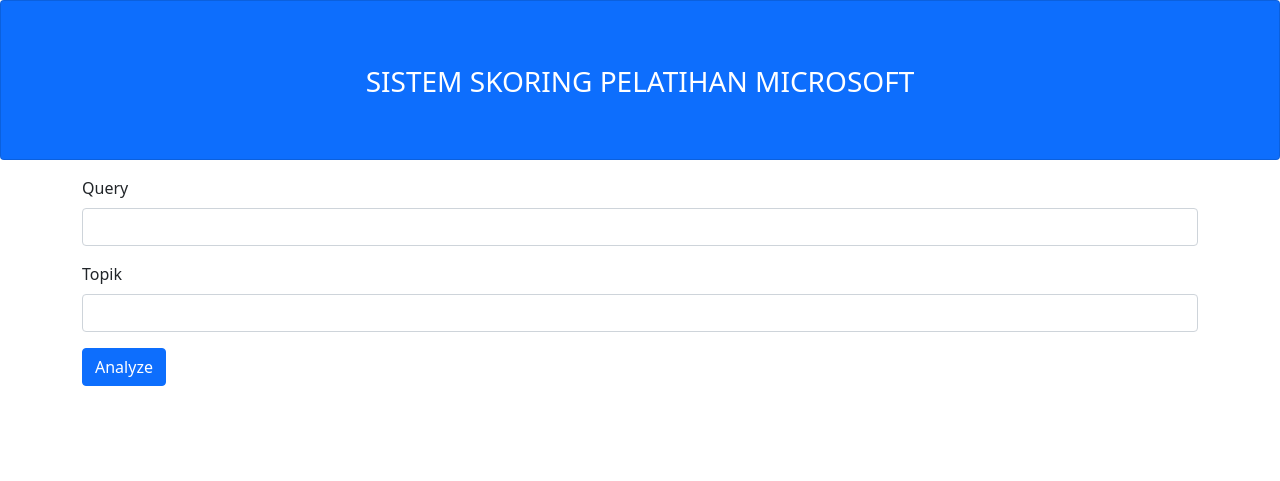
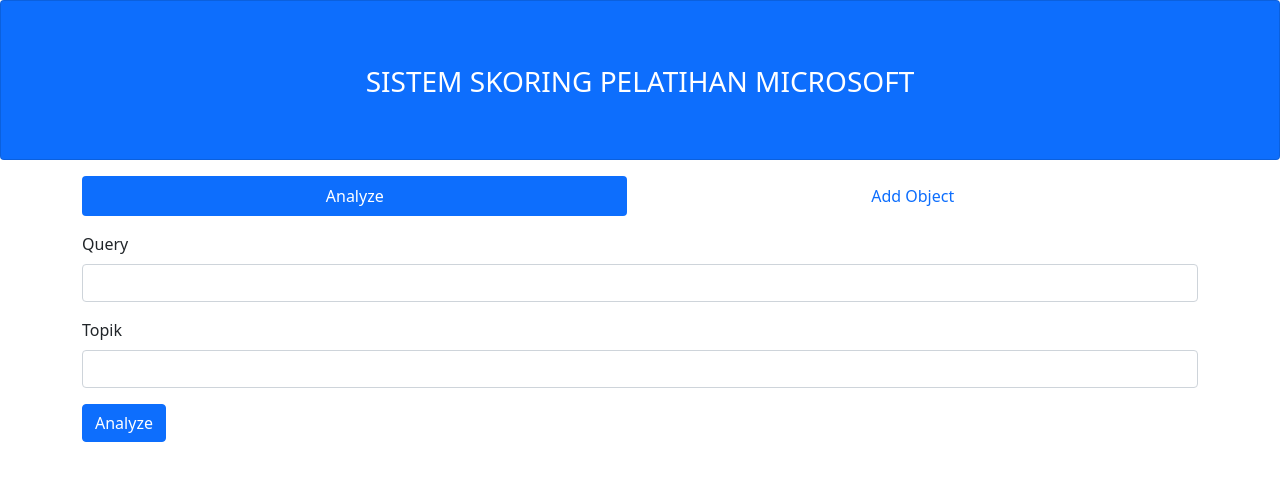
Before and after one commit to luthfidhani/sistem-skoring-pelatihan-microsoft, a Django app: page / in a window 1280 px wide. Shown: the top 481 px of the page. Run offline with Django 4.2, Linux system fonts and the light colour scheme; parts of the project's set-up code (start-up, migrations or seed data) failed here and were passed over.

Commit message:
add add_object views

```diff
--- a/skoring/templates/skoring/index.html
+++ b/skoring/templates/skoring/index.html
@@ -22,14 +22,36 @@
             </div>
         </div>
         <div class="container">
+            {% if data %}
+            <div class="alert alert-success alert-dismissible fade show" role="alert">
+                <strong>{{data}}</strong> has been added
+                <button type="button" class="btn-close" data-bs-dismiss="alert" aria-label="Close"></button>
+            </div>
+            {% endif %}
+
+            <ul class="nav nav-pills nav-fill mb-3" id="pills-tab" role="tablist">
+                <li class="nav-item" role="presentation">
+                    <button class="nav-link active" id="pills-analyze-tab" data-bs-toggle="pill"
+                        data-bs-target="#pills-analyze" type="button" role="tab" aria-controls="pills-analyze"
+                        aria-selected="true">Analyze</button>
+                </li>
+                <li class="nav-item" role="presentation">
+                    <button class="nav-link" id="pills-add-object-tab" data-bs-toggle="pill"
+                        data-bs-target="#pills-add-object" type="button" role="tab" aria-controls="pills-add-object"
+                        aria-selected="false">Add Object</button>
+                </li>
+            </ul>
+            <div class="tab-content" id="pills-tabContent">
+                <div class="tab-pane fade show active" id="pills-analyze" role="tabpanel"
+                    aria-labelledby="pills-analyze-tab">
                     <form action="{% url 'analyze' %}" method="post">
                         <div class="mb-3">
                             <label for="query" class="form-label">Query</label>
-                    <input type="text" class="form-control" required name="query" value="">
+                            <input type="text" class="form-control" name="query" value="">
                         </div>
                         <div class="mb-3">
                             <label for="topic" class="form-label">Topik</label>
-                    <input type="text" class="form-control" required name="topic">
+                            <input type="text" class="form-control" name="topic">
                         </div>
                         {% csrf_token %}
                         <button type="submit" class="btn btn-primary" @click="analyze = 'Loading'">[[analyze]]</button>
@@ -38,6 +60,27 @@
                     <h5 class="text-center mt-5">Query : {{query}} | Topik : {{topic}}</h5>
                     <h1 class="text-center mt-5">{{result}}</h1>
                     {% endif %}
+                </div>
+                <div class="tab-pane fade" id="pills-add-object" role="tabpanel" aria-labelledby="pills-add-object-tab">
+                    <form action="{% url 'add' %}" method="post">
+                        <div class="mb-3">
+                            <label for="query" class="form-label">Query</label>
+                            <input type="text" class="form-control" name="query" value="">
+                        </div>
+                        <div class="mb-3">
+                            <label for="topic" class="form-label">Topik</label>
+                            <input type="text" class="form-control" name="topic">
+                        </div>
+                        {% csrf_token %}
+                        <div>
+
+                            <p><strong class="text-danger">*</strong> You can add one or both at once</p>
+                        </div>
+                        <button type="submit" class="btn btn-primary" @click="submit = 'Loading'">[[submit]]</button>
+                    </form>
+                </div>
+            </div>
+
 
         </div>
     </div>
@@ -54,6 +97,7 @@
             delimiters: ["[[", "]]"],
             data: {
                 analyze: "Analyze",
+                submit: "Submit",
             },
         });
     </script>
--- a/skoring/urls.py
+++ b/skoring/urls.py
@@ -5,5 +5,6 @@
 
 urlpatterns = [
     path('', views.index, name='index'),
-    path('analyze/', views.analyze, name='analyze')
+    path('analyze/', views.analyze, name='analyze'),
+    path('add/', views.add, name='add'),
 ]
--- a/skoring/ml/models.py
+++ b/skoring/utils/models.py
@@ -1,9 +1,9 @@
+import os
 import numpy as np
 import pandas as pd
-import os
+from pytrends.request import TrendReq
 from sklearn.feature_extraction.text import TfidfVectorizer
 from sklearn.metrics.pairwise import cosine_similarity
-from pytrends.request import TrendReq
 
 pytrend = TrendReq()
 
@@ -12,7 +12,7 @@
 catalog_train = os.path.abspath(os.path.join(base_dir, 'datasets/TrainingCatalog.xlsx'))
 
 experience = pd.read_excel(experience_dir)
-experience = np.array(experience)[:,2]
+experience = np.array(experience).flatten()
 event_name = []
 for i in experience:
     event_name.append(i.replace("\xa0", ""))
--- a/skoring/views.py
+++ b/skoring/views.py
@@ -1,21 +1,45 @@
-from audioop import reverse
 from django.http import HttpResponse
-from django.shortcuts import render
-from skoring.ml.models import train
+from django.shortcuts import redirect, render, reverse
+from skoring.utils.models import train
 
 def index(request):
     return render(request, 'skoring/index.html')
 
 def analyze(request):
-    query = request.POST['query']
-    topic = request.POST['topic']
-    if query and topic:
-        analyzing = train(query, topic)
-        data = {
-            'result': analyzing,
-            'query': query,
-            'topic': topic
-        }
-        print(data)
+    try:
+        # query = request.POST['query']
+        # topic = request.POST['topic']
+        # analyzing = train(query, topic)
+        # data = {
+        #     'result': analyzing,
+        #     'query': query,
+        #     'topic': topic
+        # }
+        # return render(request, 'skoring/index.html', data)
+        query = request.POST['query']
+        topic = request.POST['topic']
+        if query and topic:
+            analyzing = train(query, topic)
+            data = {
+                'result': analyzing,
+                'query': query,
+                'topic': topic
+            }
+
+            return render(request, 'skoring/index.html', data)
+        return redirect('index')
+    except Exception as err:
+        return redirect('index')
+
+def add(request):
+    try:
+        query = request.POST['query']
+        topic = request.POST['topic']
+
+        if query: data = {'data': "Query"}
+        elif topic: data = {'data': "Topic"}
+        if query and topic: data = {'data': "Query & Topic"}
+
         return render(request, 'skoring/index.html', data)
-    return HttpResponse(reverse('index'))
+    except Exception as err:
+        return redirect('index')
```
Also changed, not shown: 4 other files. Lines whose indentation alone changed are shown as unchanged.
